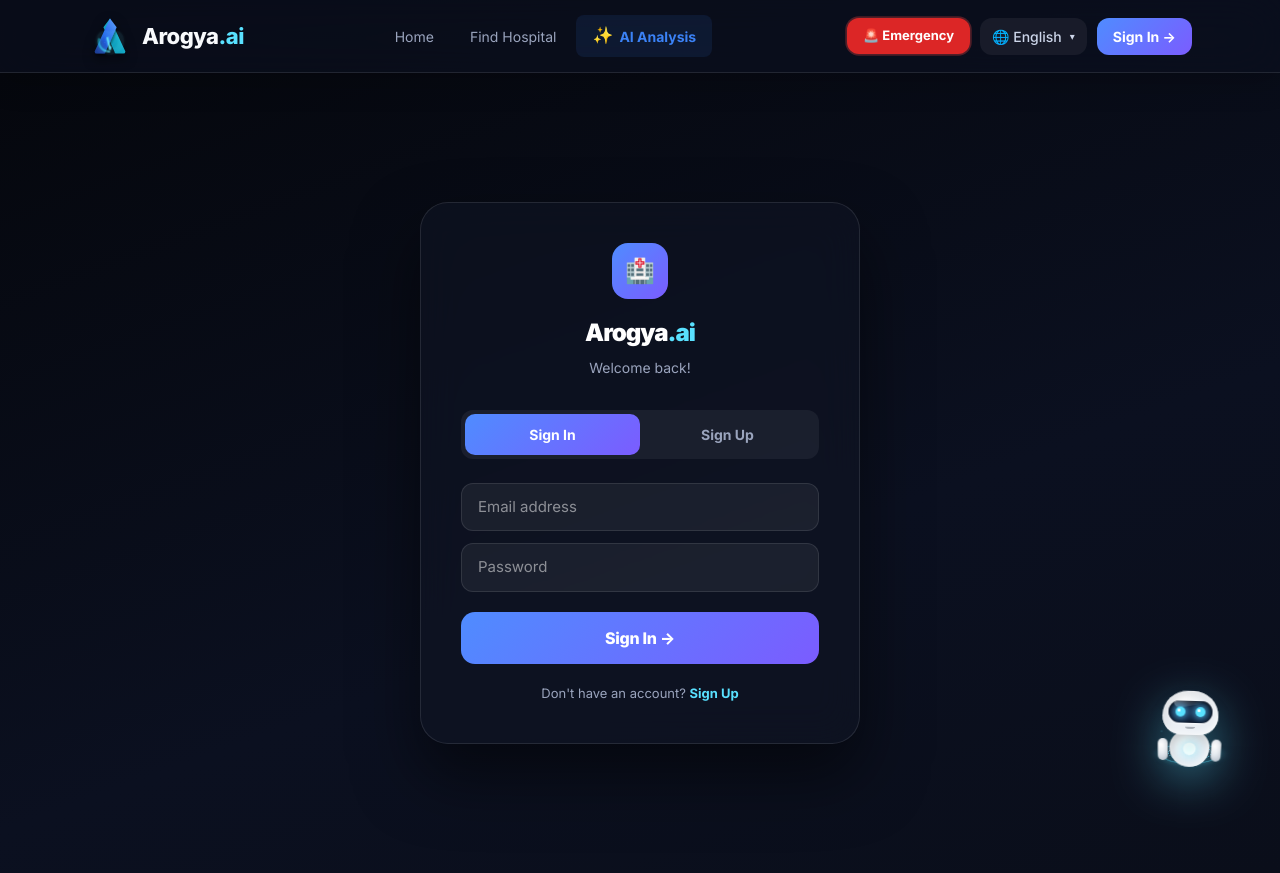
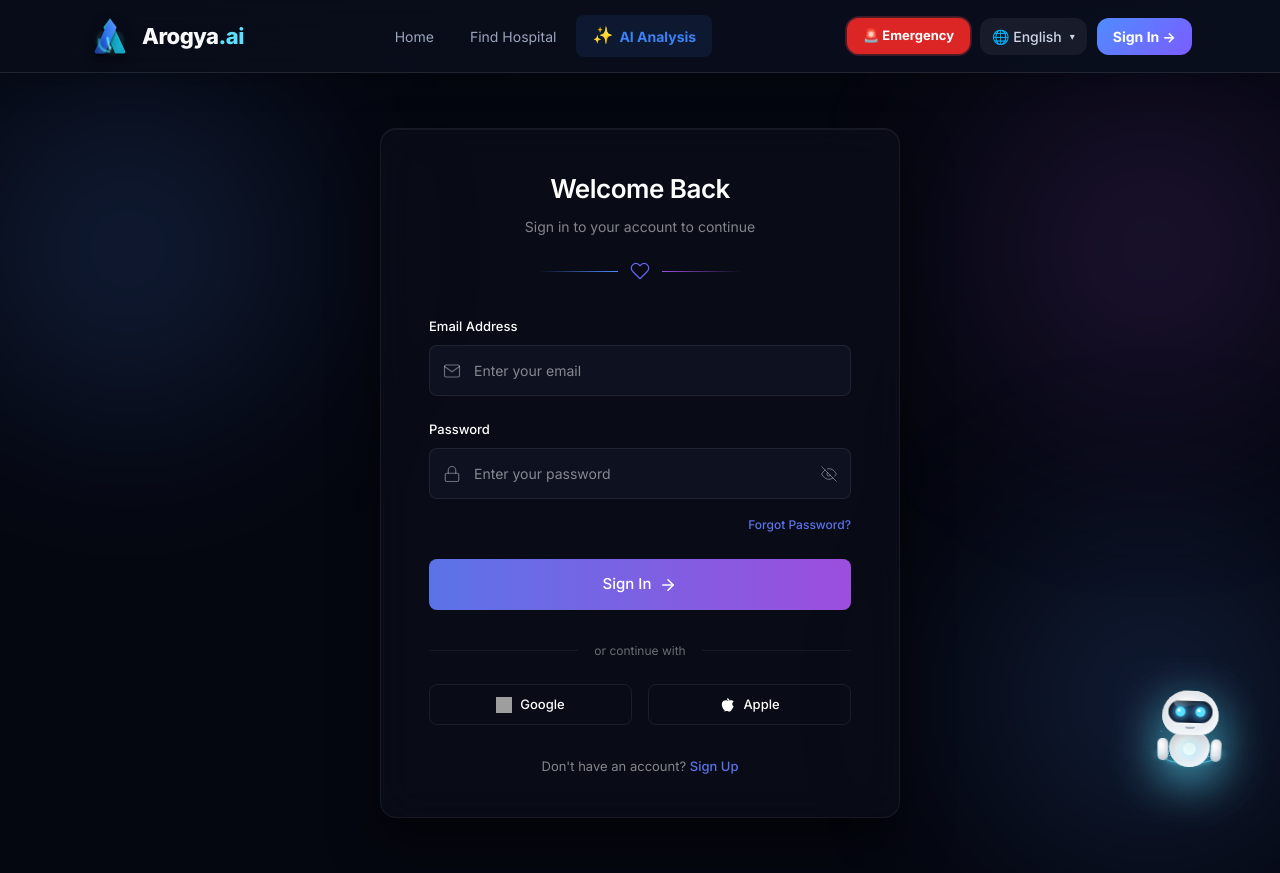
Before and after one commit to HarshitaShakya/Arogya.ai, a React app in the folder frontend/: page /auth in a window 1280 px wide. Built offline with nearby package versions, Linux system fonts and the light colour scheme; grey boxes are pictures that could not be loaded; the HTML template or start-up script is replaced by a standard one.

Commit message:
Implement robust user authentication page

```diff
--- a/frontend/src/pages/Auth.jsx
+++ b/frontend/src/pages/Auth.jsx
@@ -3,6 +3,7 @@
 import { supabase } from '../services/supabase'
 import { useAppStore } from '../store/appStore'
 import { getTheme } from '../utils/theme'
+import AIChat from '../components/AIChat'
 
 export default function Auth() {
   const [mode, setMode] = useState('login')
@@ -36,65 +37,141 @@
     setLoading(false)
   }
 
-  const inputStyle = { width: '100%', padding: '12px 16px', backgroundColor: th.inputBg, border: '1px solid ' + th.border, borderRadius: 12, color: th.text, fontSize: 15, outline: 'none', fontFamily: 'inherit', boxSizing: 'border-box', transition: 'all 0.3s ease' }
+  const handleOAuthLogin = async (provider) => {
+    setError('')
+    try {
+      const { error } = await supabase.auth.signInWithOAuth({ provider })
+      if (error) throw error
+    } catch (err) {
+      setError(err.message)
+    }
+  }
+
+  const inputStyle = { width: '100%', padding: '14px 16px 14px 44px', backgroundColor: 'rgba(15, 20, 35, 0.8)', border: '1px solid rgba(255,255,255,0.08)', borderRadius: 8, color: '#fff', fontSize: 14, outline: 'none', fontFamily: 'inherit', boxSizing: 'border-box', transition: 'all 0.3s ease' }
 
   return (
-    <div style={{ backgroundColor: th.bg, backgroundImage: darkMode ? th.bgGradient : 'none', minHeight: '100vh', display: 'flex', alignItems: 'center', justifyContent: 'center', padding: 24, transition: 'all 0.3s ease' }}>
-      <div style={{ backgroundColor: th.card, backdropFilter: darkMode ? th.blur : 'none', WebkitBackdropFilter: darkMode ? th.blur : 'none', border: '1px solid ' + th.border, borderRadius: 28, padding: 40, width: '100%', maxWidth: 440, boxShadow: th.shadow }}>
+    <div style={{ backgroundColor: '#050710', minHeight: '100vh', display: 'flex', alignItems: 'center', justifyContent: 'center', position: 'relative', overflow: 'hidden' }}>
 
-        <div style={{ textAlign: 'center', marginBottom: 32 }}>
-          <div style={{ width: 56, height: 56, background: th.accentGradient, borderRadius: 16, display: 'flex', alignItems: 'center', justifyContent: 'center', margin: '0 auto 16px', fontSize: 24 }}>🏥</div>
-          <h1 style={{ color: th.text, fontWeight: 900, fontSize: 24, letterSpacing: -1, margin: 0 }}>Arogya<span style={{ color: th.accent2 }}>.ai</span></h1>
-          <p style={{ color: th.muted, fontSize: 14, marginTop: 6 }}>{mode === 'login' ? 'Welcome back!' : 'Create your account'}</p>
+      {/* Background ambient glows matching the image */}
+      <div style={{ position: 'absolute', top: '-10%', left: '-10%', width: '40vw', height: '40vw', background: 'radial-gradient(circle, rgba(79,140,255,0.2) 0%, rgba(5,7,16,0) 70%)', filter: 'blur(80px)', pointerEvents: 'none', zIndex: 0 }} />
+      <div style={{ position: 'absolute', top: '-10%', right: '-10%', width: '40vw', height: '40vw', background: 'radial-gradient(circle, rgba(157,78,221,0.2) 0%, rgba(5,7,16,0) 70%)', filter: 'blur(80px)', pointerEvents: 'none', zIndex: 0 }} />
+      <div style={{ position: 'absolute', bottom: '-10%', right: '-10%', width: '40vw', height: '40vw', background: 'radial-gradient(circle, rgba(79,140,255,0.2) 0%, rgba(5,7,16,0) 70%)', filter: 'blur(80px)', pointerEvents: 'none', zIndex: 0 }} />
+
+      <style>{`
+        .auth-input-container { position: relative; width: 100%; margin-top: 8px; }
+        .auth-input-icon { position: absolute; left: 14px; top: 50%; transform: translateY(-50%); color: rgba(255,255,255,0.4); display: flex; align-items: center; pointer-events: none; }
+        .auth-input-right-icon { position: absolute; right: 14px; top: 50%; transform: translateY(-50%); color: rgba(255,255,255,0.4); display: flex; align-items: center; cursor: pointer; transition: color 0.2s; }
+        .auth-input-right-icon:hover { color: rgba(255,255,255,0.8); }
+        .auth-input:focus { border-color: #5b73e8 !important; background-color: rgba(91, 115, 232, 0.05) !important; box-shadow: 0 0 0 1px #5b73e8 !important; }
+        .auth-input:focus + .auth-input-icon { color: #5b73e8; }
+        .auth-btn-hover { transition: all 0.2s ease; }
+        .auth-btn-hover:hover:not(:disabled) { filter: brightness(1.1); transform: translateY(-1px); box-shadow: 0 8px 24px rgba(91, 115, 232, 0.3); }
+        .auth-btn-hover:active:not(:disabled) { transform: translateY(1px); }
+        .social-btn { transition: all 0.2s ease; }
+        .social-btn:hover { background: rgba(255,255,255,0.05) !important; border-color: rgba(255,255,255,0.2) !important; }
+      `}</style>
+
+      {/* Centered Form Container */}
+      <div style={{ backgroundColor: 'rgba(12, 16, 28, 0.6)', backdropFilter: 'blur(20px)', WebkitBackdropFilter: 'blur(20px)', border: '1px solid rgba(255,255,255,0.06)', borderRadius: 16, padding: '40px 48px', width: '100%', maxWidth: 520, boxShadow: '0 24px 48px rgba(0,0,0,0.5), inset 0 1px 0 rgba(255,255,255,0.05)', position: 'relative', zIndex: 10, margin: '20px' }}>
+
+        <div style={{ textAlign: 'center', marginBottom: 24 }}>
+          <h2 style={{ color: '#fff', fontWeight: 600, fontSize: 26, margin: '0 0 8px 0', letterSpacing: '-0.5px' }}>{mode === 'login' ? 'Welcome Back' : 'Create Account'}</h2>
+          <p style={{ color: 'rgba(255,255,255,0.5)', fontSize: 14, margin: 0 }}>{mode === 'login' ? 'Sign in to your account to continue' : 'Sign up for an account to continue'}</p>
         </div>
 
-        <div style={{ display: 'flex', backgroundColor: th.inputBg, borderRadius: 12, padding: 4, marginBottom: 24 }}>
-          {['login', 'signup'].map(m => (
-            <button key={m} onClick={() => { setMode(m); setError(''); setSuccess('') }}
-              style={{ flex: 1, padding: '10px', borderRadius: 10, border: 'none', cursor: 'pointer', fontWeight: 700, fontSize: 14, fontFamily: 'inherit', transition: 'all 0.2s', background: mode === m ? th.accentGradient : 'transparent', color: mode === m ? '#ffffff' : th.muted }}>
-              {m === 'login' ? 'Sign In' : 'Sign Up'}
-            </button>
-          ))}
+        {/* Heart Divider */}
+        <div style={{ display: 'flex', alignItems: 'center', justifyContent: 'center', gap: 12, marginBottom: 32 }}>
+          <div style={{ width: 80, height: 1, background: 'linear-gradient(90deg, rgba(79,140,255,0), #4F8CFF)' }} />
+          <svg width="20" height="20" viewBox="0 0 24 24" fill="none" stroke="#6366f1" strokeWidth="1.5" strokeLinecap="round" strokeLinejoin="round"><path d="M20.84 4.61a5.5 5.5 0 0 0-7.78 0L12 5.67l-1.06-1.06a5.5 5.5 0 0 0-7.78 7.78l1.06 1.06L12 21.23l7.78-7.78 1.06-1.06a5.5 5.5 0 0 0 0-7.78z"></path></svg>
+          <div style={{ width: 80, height: 1, background: 'linear-gradient(90deg, #9d4edd, rgba(157,78,221,0))' }} />
         </div>
 
-        <div style={{ display: 'flex', flexDirection: 'column', gap: 12 }}>
+        <div style={{ display: 'flex', flexDirection: 'column', gap: 20 }}>
           {mode === 'signup' && (
-            <input type="text" placeholder="Full Name" value={name}
-              onChange={e => setName(e.target.value)} style={inputStyle} />
+            <div>
+              <label style={{ color: '#fff', fontSize: 13, fontWeight: 500 }}>Full Name</label>
+              <div className="auth-input-container">
+                <input type="text" placeholder="Enter your full name" className="auth-input" value={name} onChange={e => setName(e.target.value)} style={inputStyle} />
+                <div className="auth-input-icon">
+                  <svg width="18" height="18" viewBox="0 0 24 24" fill="none" stroke="currentColor" strokeWidth="1.5" strokeLinecap="round" strokeLinejoin="round"><path d="M20 21v-2a4 4 0 0 0-4-4H8a4 4 0 0 0-4 4v2"></path><circle cx="12" cy="7" r="4"></circle></svg>
+                </div>
+              </div>
+            </div>
           )}
-          <input type="email" placeholder="Email address" value={email}
-            onChange={e => setEmail(e.target.value)} style={inputStyle} />
-          <input type="password" placeholder="Password" value={password}
-            onChange={e => setPassword(e.target.value)}
-            onKeyDown={e => e.key === 'Enter' && handleSubmit()}
-            style={inputStyle} />
+
+          <div>
+            <label style={{ color: '#fff', fontSize: 13, fontWeight: 500 }}>Email Address</label>
+            <div className="auth-input-container">
+              <input type="email" placeholder="Enter your email" className="auth-input" value={email} onChange={e => setEmail(e.target.value)} style={inputStyle} />
+              <div className="auth-input-icon">
+                <svg width="18" height="18" viewBox="0 0 24 24" fill="none" stroke="currentColor" strokeWidth="1.5" strokeLinecap="round" strokeLinejoin="round"><path d="M4 4h16c1.1 0 2 .9 2 2v12c0 1.1-.9 2-2 2H4c-1.1 0-2-.9-2-2V6c0-1.1.9-2 2-2z"></path><polyline points="22,6 12,13 2,6"></polyline></svg>
+              </div>
+            </div>
+          </div>
+
+          <div>
+            <label style={{ color: '#fff', fontSize: 13, fontWeight: 500 }}>Password</label>
+            <div className="auth-input-container">
+              <input type="password" placeholder="Enter your password" className="auth-input" value={password} onChange={e => setPassword(e.target.value)} onKeyDown={e => e.key === 'Enter' && handleSubmit()} style={inputStyle} />
+              <div className="auth-input-icon">
+                <svg width="18" height="18" viewBox="0 0 24 24" fill="none" stroke="currentColor" strokeWidth="1.5" strokeLinecap="round" strokeLinejoin="round"><rect x="3" y="11" width="18" height="11" rx="2" ry="2"></rect><path d="M7 11V7a5 5 0 0 1 10 0v4"></path></svg>
+              </div>
+              <div className="auth-input-right-icon">
+                <svg width="16" height="16" viewBox="0 0 24 24" fill="none" stroke="currentColor" strokeWidth="1.5" strokeLinecap="round" strokeLinejoin="round"><path d="M17.94 17.94A10.07 10.07 0 0 1 12 20c-7 0-11-8-11-8a18.45 18.45 0 0 1 5.06-5.94M9.9 4.24A9.12 9.12 0 0 1 12 4c7 0 11 8 11 8a18.5 18.5 0 0 1-2.16 3.19m-6.72-1.07a3 3 0 1 1-4.24-4.24"></path><line x1="1" y1="1" x2="23" y2="23"></line></svg>
+              </div>
+            </div>
+          </div>
         </div>
 
+        {mode === 'login' && (
+          <div style={{ textAlign: 'right', marginTop: 12 }}>
+            <a href="#" style={{ color: '#5b73e8', fontSize: 12, textDecoration: 'none', transition: 'color 0.2s', fontWeight: 500 }}>Forgot Password?</a>
+          </div>
+        )}
+
         {error && (
-          <div style={{ marginTop: 12, padding: '10px 14px', backgroundColor: darkMode ? 'rgba(248,113,113,0.12)' : '#fef2f2', border: '1px solid ' + (darkMode ? 'rgba(248,113,113,0.3)' : '#fca5a5'), borderRadius: 10, color: darkMode ? '#fca5a5' : '#ef4444', fontSize: 13 }}>
-            ❌ {error}
+          <div style={{ marginTop: 20, padding: '12px 16px', backgroundColor: 'rgba(239, 68, 68, 0.1)', border: '1px solid rgba(239, 68, 68, 0.2)', borderRadius: 8, color: '#fca5a5', fontSize: 13, display: 'flex', alignItems: 'center', gap: 8 }}>
+            <span>❌</span> {error}
           </div>
         )}
 
         {success && (
-          <div style={{ marginTop: 12, padding: '10px 14px', backgroundColor: darkMode ? 'rgba(52,211,153,0.12)' : '#ecfdf5', border: '1px solid ' + (darkMode ? 'rgba(52,211,153,0.3)' : '#6ee7b7'), borderRadius: 10, color: darkMode ? '#6ee7b7' : '#10b981', fontSize: 13 }}>
-            ✅ {success}
+          <div style={{ marginTop: 20, padding: '12px 16px', backgroundColor: 'rgba(16, 185, 129, 0.1)', border: '1px solid rgba(16, 185, 129, 0.2)', borderRadius: 8, color: '#6ee7b7', fontSize: 13, display: 'flex', alignItems: 'center', gap: 8 }}>
+            <span>✅</span> {success}
           </div>
         )}
 
-        <button onClick={handleSubmit} disabled={loading}
-          style={{ width: '100%', marginTop: 20, padding: '14px', background: loading ? '#64748b' : th.accentGradient, color: '#fff', borderRadius: 14, border: 'none', fontWeight: 800, fontSize: 16, cursor: loading ? 'not-allowed' : 'pointer', fontFamily: 'inherit', letterSpacing: -0.3, transition: 'all 0.3s ease' }}>
-          {loading ? 'Please wait...' : mode === 'login' ? 'Sign In →' : 'Create Account →'}
+        <button className="auth-btn-hover" onClick={handleSubmit} disabled={loading}
+          style={{ width: '100%', marginTop: mode === 'login' ? 24 : 32, padding: '14px', background: loading ? '#334155' : 'linear-gradient(90deg, #5b73e8 0%, #9d4edd 100%)', color: '#fff', borderRadius: 8, border: 'none', fontWeight: 500, fontSize: 15, cursor: loading ? 'not-allowed' : 'pointer', fontFamily: 'inherit', display: 'flex', alignItems: 'center', justifyContent: 'center', gap: 8 }}>
+          {loading ? 'Please wait...' : mode === 'login' ? 'Sign In' : 'Create Account'}
+          {!loading && <svg width="18" height="18" viewBox="0 0 24 24" fill="none" stroke="currentColor" strokeWidth="2" strokeLinecap="round" strokeLinejoin="round"><path d="M5 12h14"></path><path d="m12 5 7 7-7 7"></path></svg>}
         </button>
 
-        <p style={{ textAlign: 'center', color: th.muted, fontSize: 13, marginTop: 20 }}>
+        <div style={{ display: 'flex', alignItems: 'center', margin: '32px 0 24px', gap: 16 }}>
+          <div style={{ flex: 1, height: 1, background: 'rgba(255,255,255,0.06)' }} />
+          <span style={{ color: 'rgba(255,255,255,0.4)', fontSize: 12 }}>or continue with</span>
+          <div style={{ flex: 1, height: 1, background: 'rgba(255,255,255,0.06)' }} />
+        </div>
+
+        <div style={{ display: 'flex', gap: 16 }}>
+          <button className="social-btn" onClick={() => handleOAuthLogin('google')} style={{ flex: 1, padding: '10px', background: 'transparent', border: '1px solid rgba(255,255,255,0.08)', borderRadius: 8, color: '#fff', fontWeight: 500, fontSize: 13, cursor: 'pointer', display: 'flex', alignItems: 'center', justifyContent: 'center', gap: 8 }}>
+            <img src="https://www.svgrepo.com/show/475656/google-color.svg" alt="Google" style={{ width: 16, height: 16 }} /> Google
+          </button>
+          <button className="social-btn" onClick={() => handleOAuthLogin('apple')} style={{ flex: 1, padding: '10px', background: 'transparent', border: '1px solid rgba(255,255,255,0.08)', borderRadius: 8, color: '#fff', fontWeight: 500, fontSize: 13, cursor: 'pointer', display: 'flex', alignItems: 'center', justifyContent: 'center', gap: 8 }}>
+            <svg width="16" height="16" viewBox="0 0 24 24" fill="white"><path d="M12 2.04C14.33 2 15.69 3.5 15.5 5.54C13.46 5.67 11.75 4 12 2.04M10.74 21.3C8.85 21.3 7.82 20.08 6.54 18.06C5 15.66 3 10.97 5.12 7.61C6.27 5.75 8.1 4.7 10 4.75C11.64 4.8 12.82 5.76 13.9 5.75C14.97 5.74 16.5 4.6 18.3 4.7C19.46 4.75 21.1 5.2 22.14 6.75C19 8.5 19.5 12.75 22 13.9C21.1 16.2 19.5 18.5 18.3 20.1C17.15 21.6 16 22 14.85 21.9C13.56 21.8 13.1 21 11.66 21C10.22 21 9.64 21.8 8.44 21.9C8 21.95 7.4 21.85 6.74 21.3Z"/></svg> Apple
+          </button>
+        </div>
+
+        <p style={{ textAlign: 'center', color: 'rgba(255,255,255,0.5)', fontSize: 13, marginTop: 32, marginBottom: 0 }}>
           {mode === 'login' ? "Don't have an account? " : 'Already have an account? '}
           <button onClick={() => { setMode(mode === 'login' ? 'signup' : 'login'); setError(''); setSuccess('') }}
-            style={{ background: 'none', border: 'none', color: th.accent2, fontWeight: 700, cursor: 'pointer', fontSize: 13 }}>
+            style={{ background: 'none', border: 'none', color: '#5b73e8', fontWeight: 500, cursor: 'pointer', fontSize: 13, textDecoration: 'none', padding: 0 }}>
             {mode === 'login' ? 'Sign Up' : 'Sign In'}
           </button>
         </p>
       </div>
+
+      <AIChat />
     </div>
   )
 }
```
